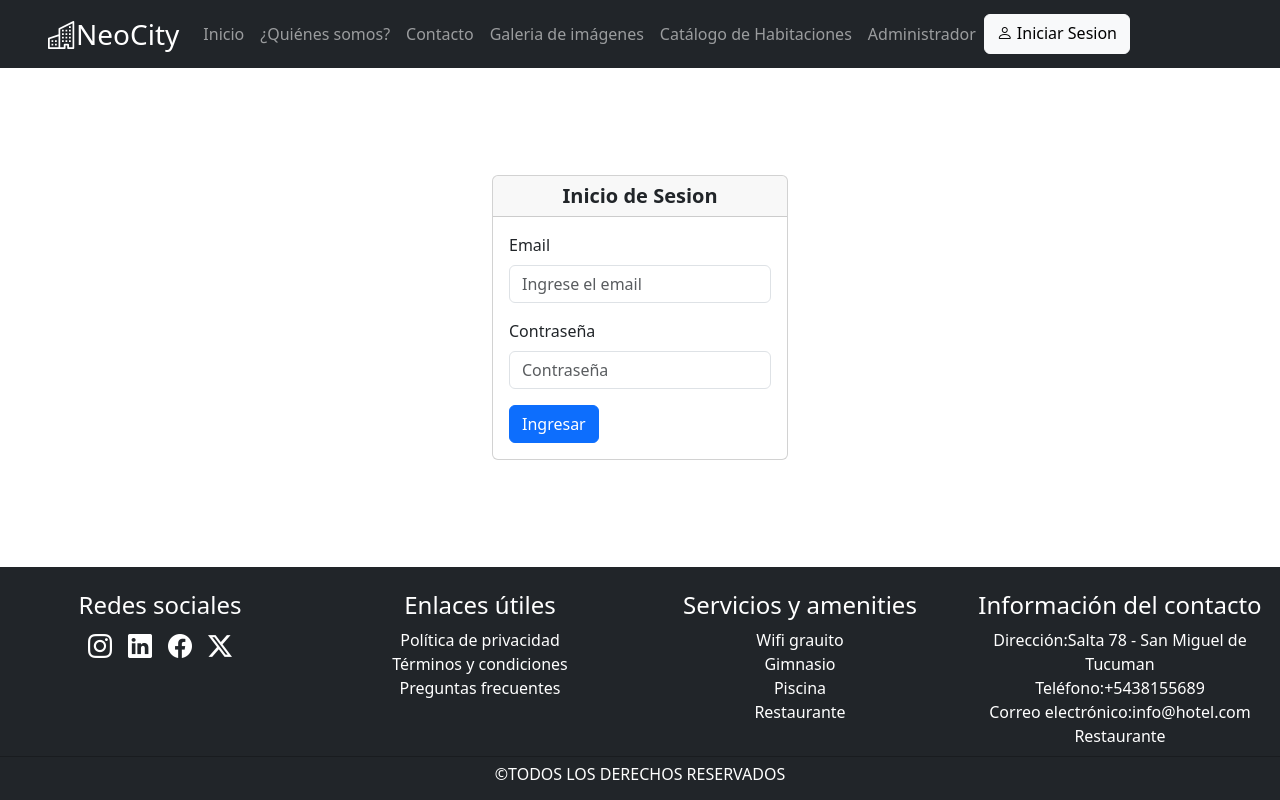
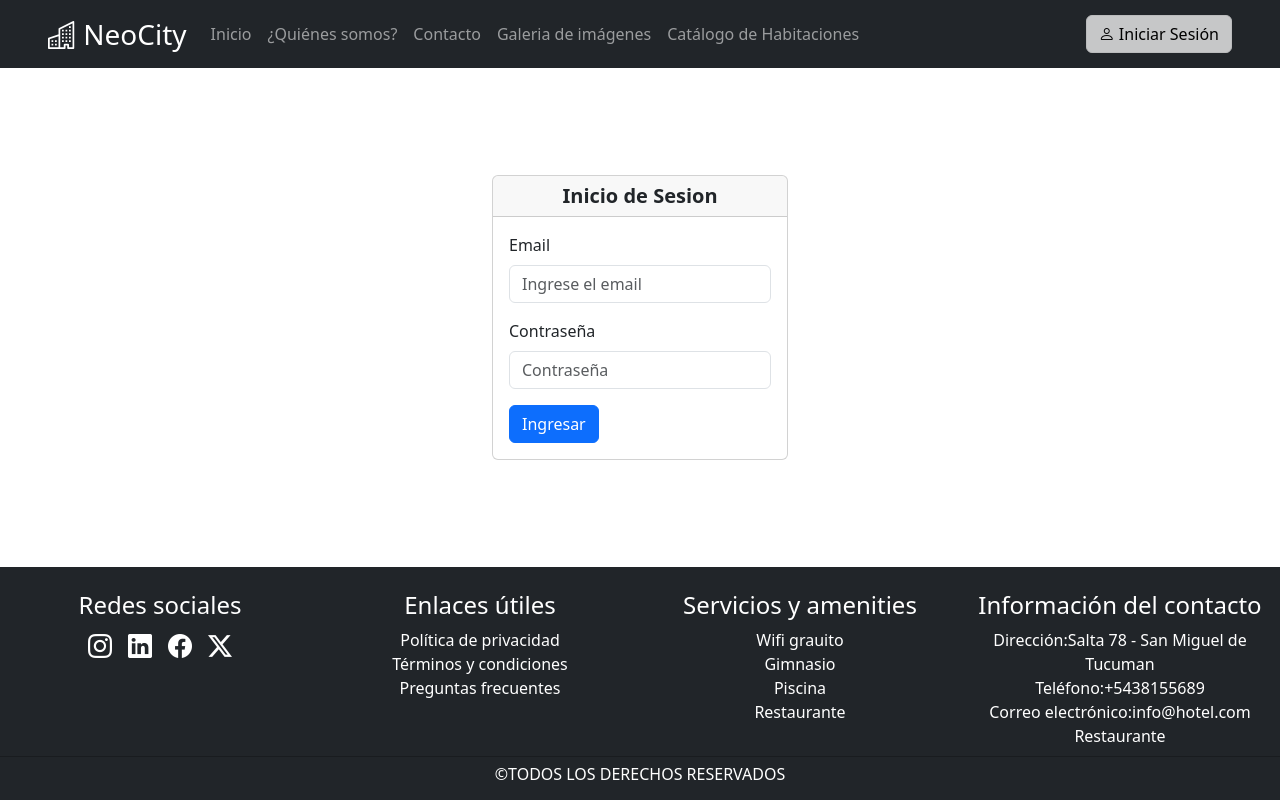
Before and after one commit to JulianGr16/neoCityFront, a React (Vite) app: page /login in a window 1280 px wide. Built offline with nearby package versions, Linux system fonts and the light colour scheme; no server answers.

Commit message:
termine el login, agregue con componentes para proteger las rutas y cambie las rutas del app para el rutasAdmin

```diff
--- a/db.json
+++ b/db.json
@@ -1,5 +1,12 @@
 {
   "habitaciones": [
-
+    {
+      "tipo": "Suite Standard",
+      "capacidad": "2",
+      "precioPorNoche": "12000",
+      "fecha": "22/12/2025 a 25/12/2025",
+      "imagen": "https://img.freepik.com/foto-gratis/suite-dormitorio-moderno-lujo-renderizado-3d-hotel-tv-gabinete_105762-2276.jpg?semt=ais_hybrid&w=740",
+      "id": 1
+    }
   ]
 }
--- /dev/null
+++ b/routes/RutasAdmin.jsx
@@ -0,0 +1,24 @@
+import React from "react";
+import { Route, Routes } from "react-router-dom";
+import Administrador from "../src/components/pages/Administrador";
+import CatalogoHabitaciones from "../src/components/pages/CatalogoHabitaciones";
+import Contacto from "../src/components/pages/Contacto";
+import GaleriaDeImagenes from "../src/components/pages/GaleriaDeImagenes";
+import QuienesSomos from "../src/components/pages/QuienesSomos";
+import FormHabitacion from "../src/components/pages/habitacion/FormHabitacion";
+
+const RutasAdmin = () => {
+  return (
+    <Routes>
+      <Route path="/quienesSomos" element={<QuienesSomos></QuienesSomos>}></Route>
+      <Route path="/contacto" element={<Contacto></Contacto>}></Route>
+      <Route path="/galeriaDeImagenes" element={<GaleriaDeImagenes></GaleriaDeImagenes>}></Route>
+      <Route path="/CatalogoHabitaciones" element={<CatalogoHabitaciones></CatalogoHabitaciones>}></Route>
+      <Route path="/" element={<Administrador></Administrador>}></Route>
+      <Route path="/crear" element={<FormHabitacion titulo={'Nueva Habitacion'} creandoHabitacion={true}></FormHabitacion>}></Route>
+      <Route path="/editar/:id" element={<FormHabitacion titulo={'Editar Habitacion'} creandoHabitacion={false}></FormHabitacion>}></Route>
+    </Routes>
+  );
+};
+
+export default RutasAdmin;
--- /dev/null
+++ b/routes/RutasProtegidas.jsx
@@ -0,0 +1,13 @@
+import { Navigate } from "react-router-dom";
+
+const RutasProtegidas = ({children}) => {
+    const admin = JSON.parse(sessionStorage.getItem('NeoCityHotel')) || null;
+
+    if(!admin){
+        return <Navigate to="/login"></Navigate>
+    }else{
+        return children
+    }
+}
+
+export default RutasProtegidas
--- a/src/App.jsx
+++ b/src/App.jsx
@@ -12,24 +12,24 @@ import CatalogoHabitaciones from "./components/pages/CatalogoHabitaciones"
 import Administrador from "./components/pages/Administrador";
 import FormHabitacion from "./components/pages/habitacion/FormHabitacion"
 import Login from "./components/pages/Login"
-
+import { useState } from "react";
+import RutasProtegidas from "../routes/RutasProtegidas";
+import RutasAdmin from "../routes/RutasAdmin";
 
 
 function App() {
+
+  const usuario = JSON.parse(sessionStorage.getItem('NeoCityHotel')) || "";
+  const [usuarioLogueado, setUsuarioLogueado] = useState(usuario)
+
   return (
     <BrowserRouter>
-    <Nab></Nab>
+    <Nab usuarioLogueado={usuarioLogueado} setUsuarioLogueado={setUsuarioLogueado}></Nab>
     <Routes>
       <Route path="/" element={<Index></Index>}></Route>
-      <Route path="/quienesSomos" element={<QuienesSomos></QuienesSomos>}></Route>
-      <Route path="/contacto" element={<Contacto></Contacto>}></Route>
-      <Route path="/galeriaDeImagenes" element={<GaleriaDeImagenes></GaleriaDeImagenes>}></Route>
+      <Route path="/login" element={<Login setUsuarioLogueado={setUsuarioLogueado}></Login>}></Route>
+      <Route path="/administrador/*" element={<RutasProtegidas><RutasAdmin></RutasAdmin></RutasProtegidas>}></Route>
       <Route path="*" element={<Error></Error>}></Route>
-      <Route path="/CatalogoHabitaciones" element={<CatalogoHabitaciones></CatalogoHabitaciones>}></Route>
-      <Route path="/administrador" element={<Administrador></Administrador>}></Route>
-      <Route path="/administrador/crear" element={<FormHabitacion titulo={'Nueva Habitacion'} creandoHabitacion={true}></FormHabitacion>}></Route>
-      <Route path="/administrador/editar/:id" element={<FormHabitacion titulo={'Editar Habitacion'} creandoHabitacion={false}></FormHabitacion>}></Route>
-      <Route path="/login" element={<Login></Login>}></Route>
     </Routes>
     <Foot></Foot>
     </BrowserRouter>
--- a/src/components/common/Foot.jsx
+++ b/src/components/common/Foot.jsx
@@ -11,16 +11,16 @@ const Foot = () => {
             <h4>Redes sociales</h4>
             <div className="d-flex justify-content-center">
               <div className="fs-4 mx-2">
-                <i class="bi bi-instagram"></i>
+                <i className="bi bi-instagram"></i>
               </div>
               <div className="fs-4 mx-2">
-                <i class="bi bi-linkedin"></i>
+                <i className="bi bi-linkedin"></i>
               </div>
               <div className="fs-4 mx-2">
-                <i class="bi bi-facebook"></i>
+                <i className="bi bi-facebook"></i>
               </div>
               <div className="fs-4 mx-2">
-                <i class="bi bi-twitter-x"></i>
+                <i className="bi bi-twitter-x"></i>
               </div>
             </div>
           </div>
--- a/src/components/common/Nab.jsx
+++ b/src/components/common/Nab.jsx
@@ -1,10 +1,21 @@
-import { Link, NavLink } from "react-router-dom";
+import { Link, NavLink, useNavigate } from "react-router-dom";
 import Nav from "react-bootstrap/Nav";
 import { Button } from "react-bootstrap";
 import Navbar from "react-bootstrap/Navbar";
 import "../../App.css";
 
-const Nab = () => {
+const Nab = ({ usuarioLogueado, setUsuarioLogueado }) => {
+  const navegacion = useNavigate();
+
+  const logout = () => {
+    //quita el usuario del sesionStorage
+    sessionStorage.removeItem("NeoCityHotel");
+    //resetea el state
+    setUsuarioLogueado("");
+    //redirecciona a la pagina principal
+    navegacion("/");
+  };
+
   return (
     <>
       <Navbar
@@ -13,27 +24,44 @@ const Nab = () => {
         data-bs-theme="dark"
         className="py-2 barra-navegacion"
       >
-        <Navbar.Brand as={Link} to='/' className="fs-3 ms-5">
-          <i class="bi bi-buildings"></i>NeoCity
+        <Navbar.Brand as={Link} to="/" className="fs-3 ms-5">
+          <i className="bi bi-buildings"></i> NeoCity
         </Navbar.Brand>
         <Navbar.Toggle aria-controls="basic-navbar-nav" />
-        <Navbar.Collapse>
+        <Navbar.Collapse id="basic-navbar-nav">
           <Nav className="">
-            <NavLink end to='/' className='nav-link'>Inicio</NavLink>
-            <NavLink end to="/QuienesSomos" className='nav-link'>
+            <NavLink end to="/" className="nav-link">
+              Inicio
+            </NavLink>
+            <NavLink end to="/QuienesSomos" className="nav-link">
               ¿Quiénes somos?
             </NavLink>
-            <NavLink end to="/Contacto" className='nav-link'>
+            <NavLink end to="/Contacto" className="nav-link">
               Contacto
             </NavLink>
-            <NavLink end to='galeriaDeImagenes' className='nav-link'>Galeria de imágenes</NavLink>
-            <NavLink end to="/CatalogoHabitaciones" className="nav-link">Catálogo de Habitaciones</NavLink>
-              <NavLink end to="/administrador" className='nav-link'>
-              Administrador
+            <NavLink end to="/galeriaDeImagenes" className="nav-link">
+              Galeria de imágenes
             </NavLink>
-            <Link className="btn btn-light" end to={"/login"}>
-              <i class="bi bi-person me-1"></i>
-              Iniciar Sesion</Link>
+            <NavLink end to="/CatalogoHabitaciones" className="nav-link">
+              Catálogo de Habitaciones
+            </NavLink>
+            {usuarioLogueado !== "" && (
+              <NavLink end to="/administrador" className="nav-link">
+                Administrador
+              </NavLink>
+            )}
+          </Nav>
+          <Nav className="ms-auto me-5 align-items-center">
+            {usuarioLogueado !== "" ? (
+              <Button variant="danger" onClick={logout}>
+                Cerrar Sesion
+              </Button>
+            ) : (
+              <NavLink className="btn btn-light" end to="/login">
+                <i className="bi bi-person me-1"></i>
+                Iniciar Sesión
+              </NavLink>
+            )}
           </Nav>
         </Navbar.Collapse>
       </Navbar>
--- a/src/components/pages/Administrador.jsx
+++ b/src/components/pages/Administrador.jsx
@@ -35,7 +35,7 @@ const Administrador = () => {
       <h1 className="text-center">Administrador</h1>
       <article className="row">
         <div className="col-sm-12 col-md-12 my-3">
-          <h2>Habitaciones <Link to="/administrador/crear"><i class="bi bi-file-earmark-plus btn btn-primary"></i></Link></h2>
+          <h2>Habitaciones <Link to="/administrador/crear"><i className="bi bi-file-earmark-plus btn btn-primary"></i></Link></h2>
         </div>
         <hr />
         <Table responsive striped bordered hover>
--- a/src/helpers/queries.js
+++ b/src/helpers/queries.js
@@ -18,34 +18,32 @@ export const crearHabitacion = async (habitacionNueva) => {
 };
 
 //GET
-export const leerHabitacion = async()=>{
+export const leerHabitacion = async () => {
   try {
     const respuesta = await fetch(URLHabitaciones);
     return respuesta;
   } catch (error) {
-     console.error(error);
+    console.error(error);
     return false;
   }
-}
-
+};
 
 //GET que trae una habitacion especifica
-export const obtenerHabitacion = async(id)=>{
+export const obtenerHabitacion = async (id) => {
   try {
-    const respuesta = await fetch(URLHabitaciones + '/' + id);
+    const respuesta = await fetch(URLHabitaciones + "/" + id);
     return respuesta;
   } catch (error) {
-     console.error(error);
+    console.error(error);
     return false;
   }
-}
-
+};
 
 //PUT
 
 export const editarHabitacion = async (habitacionEditada, id) => {
   try {
-    const respuesta = await fetch(URLHabitaciones + '/' + id, {
+    const respuesta = await fetch(URLHabitaciones + "/" + id, {
       method: "PUT",
       headers: {
         "Content-Type": "application/json",
@@ -63,7 +61,7 @@ export const editarHabitacion = async (habitacionEditada, id) => {
 
 export const eliminarHabitacion = async (id) => {
   try {
-    const respuesta = await fetch(URLHabitaciones + '/' + id, {
+    const respuesta = await fetch(URLHabitaciones + "/" + id, {
       method: "DELETE",
     });
     return respuesta;
@@ -73,18 +71,19 @@ export const eliminarHabitacion = async (id) => {
   }
 };
 
+const userAdmin = {
+  email: "admin12@gmail.com",
+  password: "Admin1234",
+};
 
-
-const userAdim = {
-  email: "admin@12.com",
-  password: "1234"
-}
-
-  export const login = (usuario) => {
-    if(
-      usuario.user === userAdim.email &&
-      usuario.password === userAdim.password
-    ){
-      sessionStorage.setItem('NeoCityHotel', JSON.stringify(usuario.email));
-    }
+export const login = (usuario) => {
+  if (
+    usuario.email === userAdmin.email.trim() &&
+    usuario.password === userAdmin.password.trim()
+  ) {
+    sessionStorage.setItem("NeoCityHotel", JSON.stringify(usuario.email));
+    return true;
+  } else {
+    return false;
   }
+};
```
Also changed, not shown: src/components/pages/Login.jsx (+7 -7 lines).
